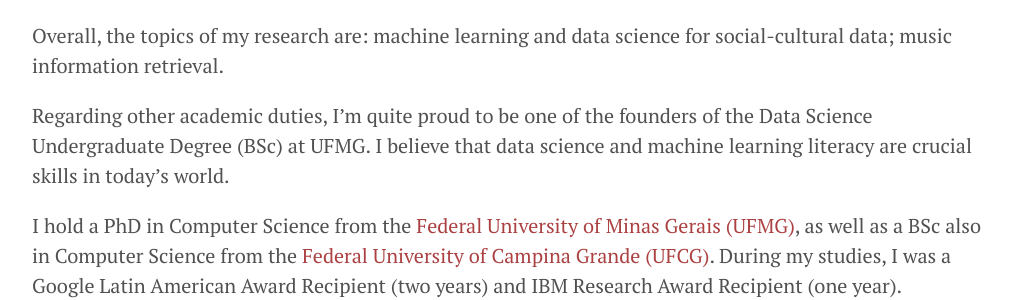
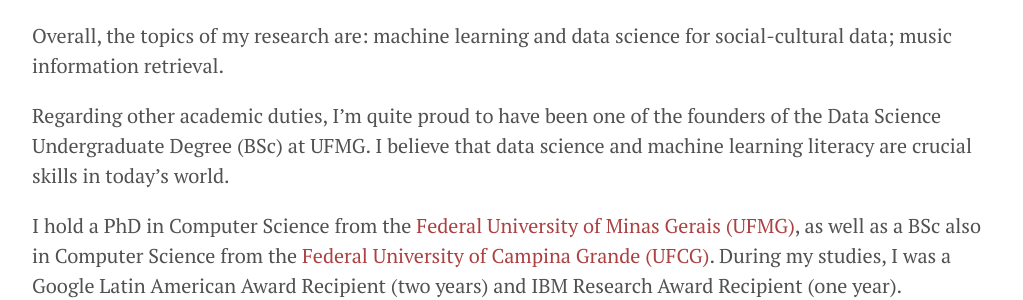
Before and after one commit to flaviovdf/flaviovdf.github.io, a Jekyll site: the page built from index.md, in a window 1280 px wide and 900 px high. Shown: the part 399-699 px from the top of the window, without its empty margins (128-1151 px from the left). Built offline with Jekyll 4.4.1, drawn with Linux system fonts in a browser that asks for light colours.

Commit message:
Update index.md

```diff
--- a/index.md
+++ b/index.md
@@ -8,8 +8,8 @@
 
 ## **Flavio** **V**inicius **D**iniz de **Figueiredo**
 
-I am currently a Professor at [Computer Science Department at the Federal University of Minas Gerais (UFMG)](https://dcc.ufmg.br). I'm mostly
-interested in data driven research focused on social, cultural, and human aspects in computing. In particular, my
+I am currently a Professor at [Computer Science Department at the Federal University of Minas Gerais (UFMG)](https://dcc.ufmg.br).
+I'm mostly interested in data driven research focused on social, cultural, and human aspects in computing. In particular, my
 research bridges hypothesis-driven data science with the development of novel machine learning models for
 such datasets, this includes music, language/text, graphs and networks, among others.
 
@@ -18,7 +18,8 @@
 
 Overall, the topics of my research are: machine learning and data science for social-cultural data; music information retrieval.
 
-Regarding other academic duties, I'm quite proud to be one of the founders of the Data Science Undergraduate Degree (BSc) at UFMG. I believe that data science and machine learning literacy are crucial skills in today's world.
+Regarding other academic duties, I'm quite proud to have been one of the founders of the Data Science Undergraduate Degree (BSc) at UFMG.
+I believe that data science and machine learning literacy are crucial skills in today's world.
 
 I hold a PhD in Computer Science from the [Federal University of Minas Gerais (UFMG)](http://ufmg.br),
 as well as a BSc also in Computer Science from the [Federal University of Campina Grande (UFCG)](http://ufcg.edu.br).
```
